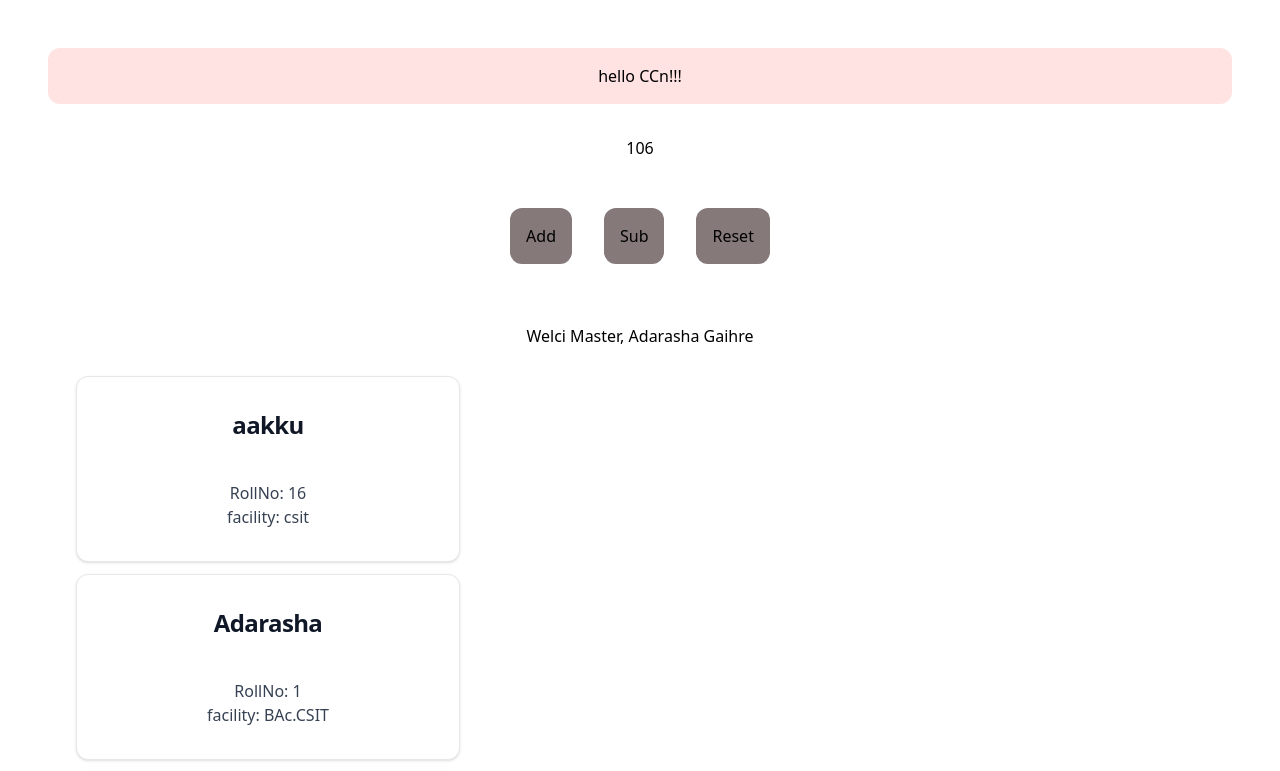
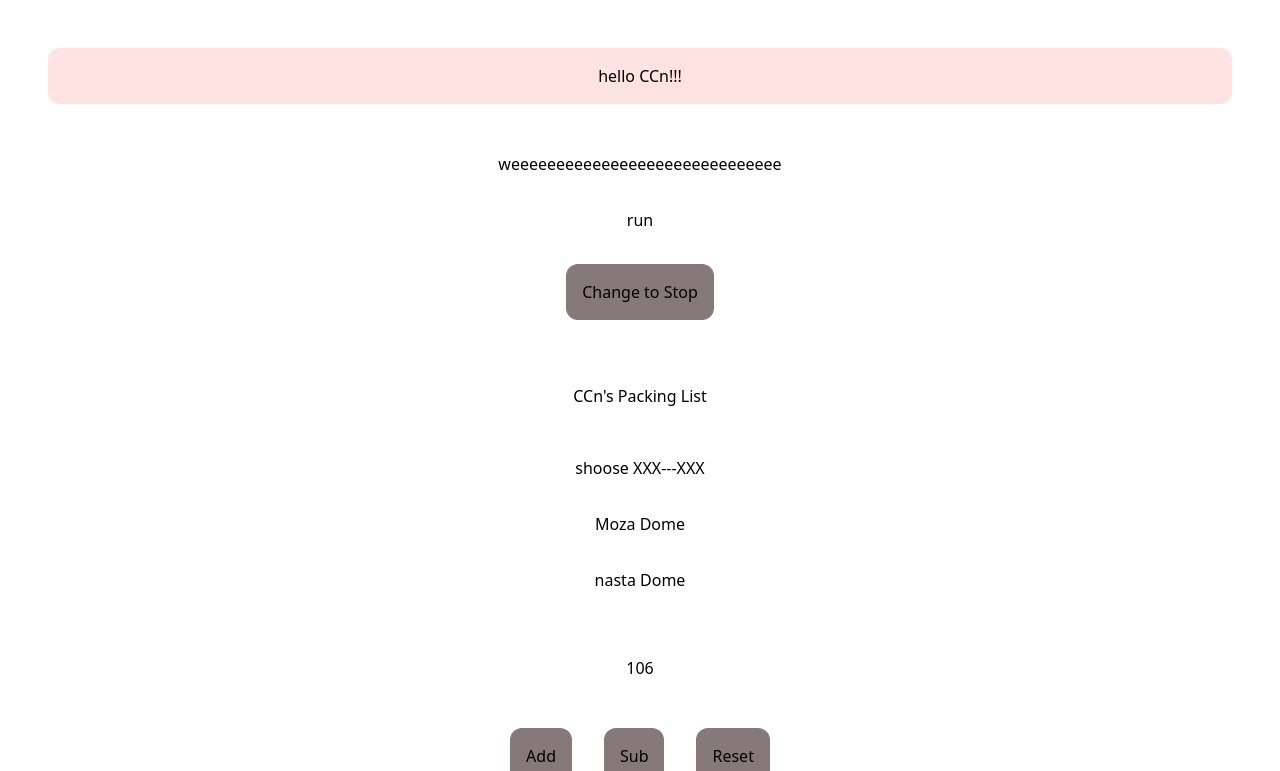
Before and after one commit to aakku106/4thSemTranning_REACT, a React (Vite) app in the folder day2/: page / in a window 1280 px wide. Shown: the top 771 px of the page. Built offline with nearby package versions, Linux system fonts and the light colour scheme.

Commit message:
cound again

```diff
--- a/day2/src/Components/Body.jsx
+++ b/day2/src/Components/Body.jsx
@@ -2,11 +2,18 @@
 
 import { Student } from "./Student";
 import { Calc } from "./IncDec";
+import PackingList from "./ConditionalRendering.jsx"
+import { Run } from "./Timepass.jsx"
 export let Body = () => {
   return (
     <>
       <h1 className="mt-0 text-center bg-red-100">hello CCn!!!</h1>
       <article className="h-160">
+
+        <Run />
+
+        <PackingList />
+
         <Calc />
         <Greeting FirstName={"Adarasha"} LastName={"Gaihre"} />
         <Student name={"aakku"} rollNo={16} facility={"csit"} />
--- /dev/null
+++ b/day2/src/Components/ConditionalRendering.jsx
@@ -0,0 +1,25 @@
+let cat = () => {
+  let catData = ['fatCat', 'ratCAt', 'matCAt', 'TaklingCat']
+  return
+}
+
+function Item({ name, isPacked }) {
+  return (
+    <>
+      <li> {name} {isPacked ? `Dome` : `XXX---XXX `} </li>
+    </>
+  )
+}
+
+export default function PackingList() {
+  return (
+    <section>
+      <h1>CCn's Packing List</h1>
+      <ul>
+        <Item name={"shoose"} isPacked={false} />
+        <Item name={"Moza"} isPacked={true} />
+        <Item name={"nasta"} isPacked={true} />
+      </ul>
+    </section>
+  )
+}
--- a/day2/src/Components/IncDec.jsx
+++ b/day2/src/Components/IncDec.jsx
@@ -1,15 +1,23 @@
-/** @format */
-
 import React, { useState } from "react";
 
 export const Calc = () => {
   const [count, setCount] = useState(106);
+  console.log(setCount)
 
   return (
     <>
       <p className="text-center">{count}</p>
       <div className="text-center ">
-        <button onClick={() => setCount(count + 1)}>Add</button>
+        <button onClick={async () => (
+          console.log(count),
+          setCount(count + 1),
+          console.log(count),
+          setCount(count + 1),
+          console.log(count),
+          setCount(count + 1),
+          console.log(count)
+        )}>
+          Add</button>
         <button onClick={() => setCount(count - 1)}>Sub</button>
         <button onClick={() => setCount(106)}>Reset</button>
       </div>
--- /dev/null
+++ b/day2/src/Components/Timepass.jsx
@@ -0,0 +1,15 @@
+import { useState } from "react"
+
+export let Run = () => {
+  let [cat, setRun] = useState("run")
+
+  return (
+    < section >
+      <h1>weeeeeeeeeeeeeeeeeeeeeeeeeeeeee</h1>
+      <p>{cat}</p>
+      <button className={`${cat == "run" ? "bg-red-100" : "bg-green-100"}`}
+
+        onClick={() => setRun(cat == "run" ? "stop" : "run")}>Change to {cat == "run" ? ` Stop` : `Walk`}</button>
+    </section >
+  )
+}
--- a/day2/src/style/style.css
+++ b/day2/src/style/style.css
@@ -1,4 +1,5 @@
 /** @format */
+
 
 @import "tailwindcss";
 
```
